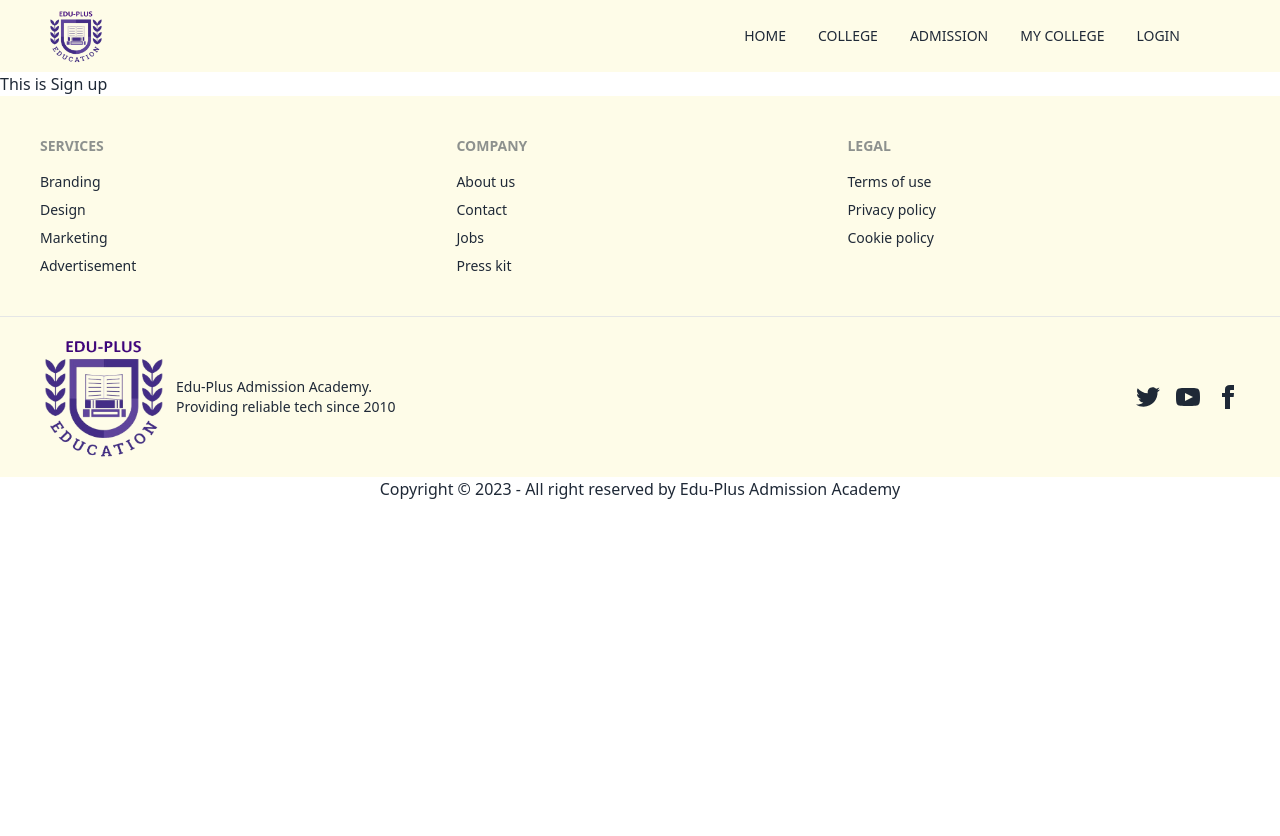
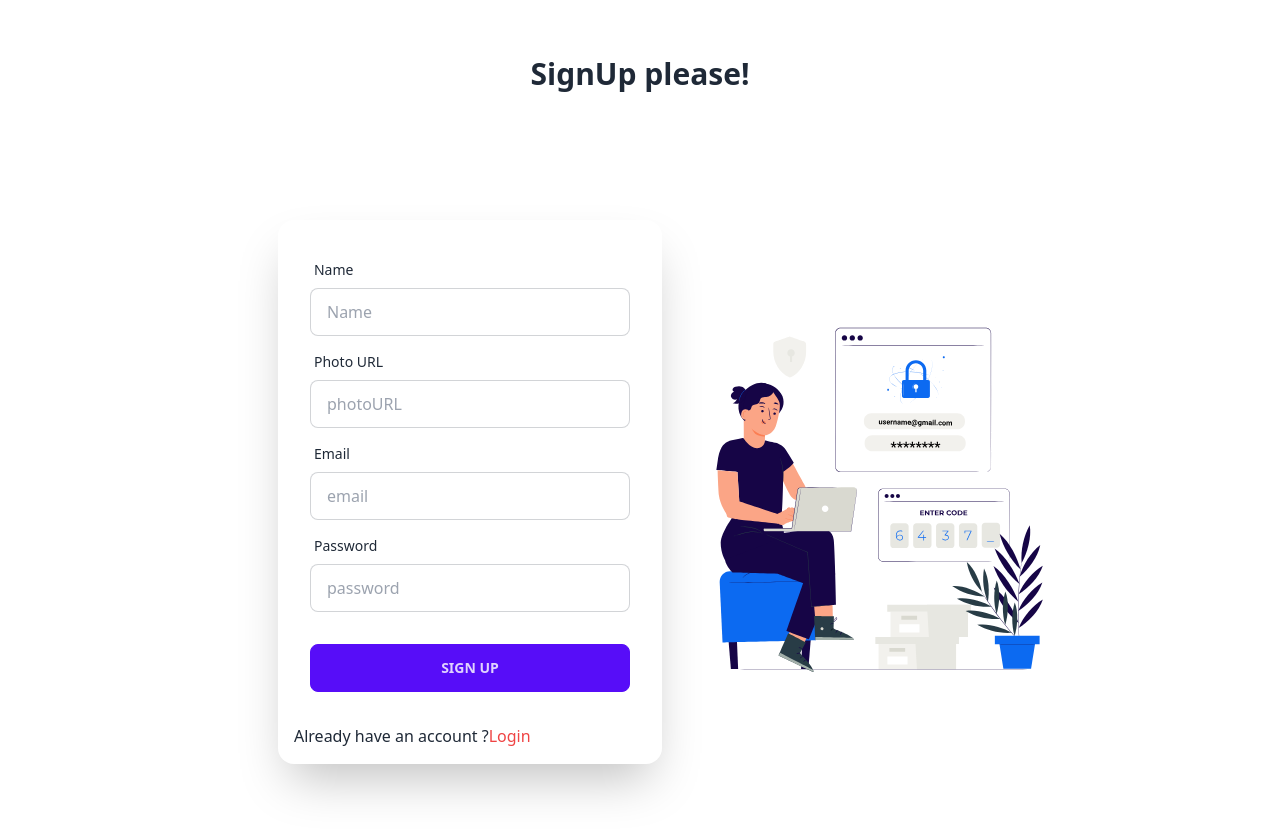
Before and after one commit to abdussamadsaiful7/College-booking-project, a React (Vite) app: page /signUp in a window 1280 px wide. Shown: the top 836 px of the page. Before the commit the page ends 800 px from the top, so only its background shows below. Built offline with nearby package versions, Linux system fonts and the light colour scheme; no server answers.

Commit message:
added signup button

```diff
--- a/package.json
+++ b/package.json
@@ -17,6 +17,7 @@
     "react": "^18.2.0",
     "react-dom": "^18.2.0",
     "react-fast-marquee": "^1.6.0",
+    "react-hook-form": "^7.45.2",
     "react-hot-toast": "^2.4.1",
     "react-router-dom": "^6.14.2",
     "sort-by": "^1.2.0",
--- a/src/Components/Main/Main.jsx
+++ b/src/Components/Main/Main.jsx
@@ -6,7 +6,7 @@ import  { Toaster } from 'react-hot-toast';
 
 const Main = () => {
     const location = useLocation();
-    const noHeaderFooter = location.pathname.includes('login')
+    const noHeaderFooter = location.pathname.includes('/login') || location.pathname.includes('/signUp')
     return (
         <div>
           { noHeaderFooter || <Navbar/>}
--- a/src/Components/SignUp/SignUp.jsx
+++ b/src/Components/SignUp/SignUp.jsx
@@ -1,9 +1,109 @@
-import React from 'react';
+import React, { useContext } from 'react';
+import { Link, useNavigate } from 'react-router-dom';
+import { AuthContext } from '../../providers/AuthProvider';
+import { useForm } from 'react-hook-form';
+import Lottie from "lottie-react";
+import loginAnimation from '../../assets/login.json';
+import { toast } from 'react-hot-toast';
 
 const SignUp = () => {
+
+    const { register, handleSubmit, reset, formState: { errors } } = useForm();
+    const { createUser, updateUserProfile } = useContext(AuthContext);
+    const navigate = useNavigate();
+
+    const onSubmit = data => {
+        console.log(data)
+        createUser(data.email, data.password)
+            .then(result => {
+                const loggedUser = result.user;
+                console.log(loggedUser);
+                updateUserProfile(data.name, data.photoURL)
+                    .then(() => {
+                        const saveUser = { name: data.name, email: data.email }
+                        fetch('http://localhost:5070/users', {
+                            method: 'POST',
+                            headers: {
+                                'content-type': 'application/json'
+                            },
+                            body: JSON.stringify(saveUser)
+                        })
+                            .then(res => res.json())
+                            .then(data => {
+                                if (data.insertedId) {
+                                    reset();
+                                    toast.success('User created successfully!');
+                                    navigate('/')
+                                }
+                            })
+                    })
+                    .catch((error) => {
+                        console.log(error)
+                    })
+            })
+
+    };
+
+
+
     return (
-        <div>
-            <h1>This is Sign up</h1>
+        <div className='my-14 md:mx-10' >
+            <h1 className="text-3xl text-center font-bold">SignUp please!</h1>
+            <div className="hero min-h-screen ">
+                <div className="hero-content flex-col lg:flex-row-reverse
+                  md:pl-10">
+
+                    <div className="text-center lg:text-left">
+                        <Lottie className='w-full h-96 md:ml-8' animationData={loginAnimation} loop={true} />
+                    </div>
+
+                    <div className="card flex-shrink-0 w-full max-w-sm shadow-2xl bg-base-100">
+                        <form onSubmit={handleSubmit(onSubmit)} className="card-body">
+                            <div className="form-control">
+                                <label className="label">
+                                    <span className="label-text">Name</span>
+                                </label>
+                                <input type="text" placeholder="Name" {...register("name", { required: true })}
+                                    className="input input-bordered" />
+                                {errors.name && <span className='text-red-500'>Name is required</span>}
+                            </div>
+                            <div className="form-control">
+                                <label className="label">
+                                    <span className="label-text">Photo URL</span>
+                                </label>
+                                <input type="text" placeholder="photoURL" {...register("photoURL", { required: true })}
+                                    className="input input-bordered" />
+                                {errors.photoURL && <span className='text-red-500'>Photo URL is required</span>}
+                            </div>
+                            <div className="form-control">
+                                <label className="label">
+                                    <span className="label-text">Email</span>
+                                </label>
+                                <input type="email" placeholder="email" {...register("email", { required: true })} className="input input-bordered" />
+                                {errors.email && <span className='text-red-500'>Email is required</span>}
+                            </div>
+                            <div className="form-control">
+                                <label className="label">
+                                    <span className="label-text">Password</span>
+                                </label>
+                                <input type="password" placeholder="password" {...register("password", {
+                                    required: true,
+                                    minLength: 6,
+
+                                })} className="input input-bordered" />
+                                {errors.password?.type === 'required' && <p className='text-red-500'>password is required</p>}
+                                {errors.password?.type === 'minLength' && <p className='text-red-500'>password must be 6 character </p>}
+                            </div>
+                            <div className="form-control mt-6">
+                                <input className="btn btn-primary" type="submit" value="Sign Up" />
+                            </div>
+                        </form>
+                        <p className='pl-4 pb-4'>Already have an account ?
+                            <Link className='text-red-500' to='/login'>Login</Link>
+                        </p>
+                    </div>
+                </div>
+            </div>
         </div>
     );
 };
--- a/src/providers/AuthProvider.jsx
+++ b/src/providers/AuthProvider.jsx
@@ -1,5 +1,5 @@
 import React, { createContext, useEffect, useState } from 'react';
-import { createUserWithEmailAndPassword, getAuth, onAuthStateChanged, signInWithEmailAndPassword, signOut } from "firebase/auth";
+import { createUserWithEmailAndPassword, getAuth, onAuthStateChanged, signInWithEmailAndPassword, signOut, updateProfile } from "firebase/auth";
 import { app } from '../firebase/firebase.config';
 
 
@@ -25,6 +25,12 @@ const AuthProvider = ({children}) => {
         return signOut(auth);
     }
 
+    const updateUserProfile=(name, photo)=>{
+        return updateProfile(auth.currentUser,{
+             displayName: name, photoURL: photo
+         })
+    }
+
     useEffect(()=>{
         const unsubscribe = onAuthStateChanged(auth, currentUser=>{
             setUser(currentUser);
@@ -41,7 +47,8 @@ const AuthProvider = ({children}) => {
         loading,
         createUser,
         signIn,
-        logOut
+        logOut,
+        updateUserProfile
     }
     return (
         <AuthContext.Provider value={authInfo}>
```
Also changed, not shown: 1 other file (tests, documents, lock files or other folders).
